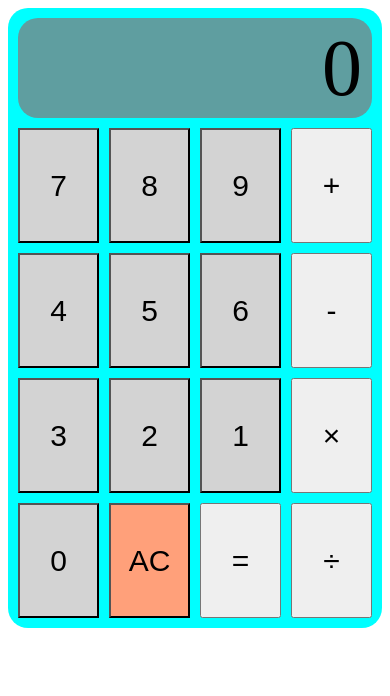
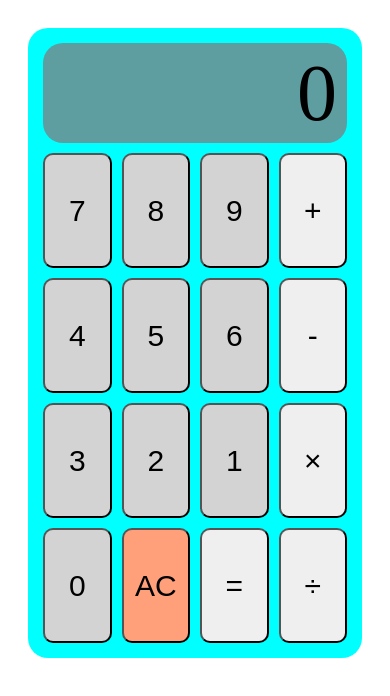
Before and after one commit to rad-ian/calculator, a plain HTML site: page index.html in a window 390 px wide. Drawn offline with Linux system fonts and the light colour scheme.

Commit message:
fix: mobile friendly improvements

```diff
--- a/main.css
+++ b/main.css
@@ -3,19 +3,28 @@ body {
     justify-content: center;
 }
 
-#calculator{
+#calculator {
+    margin: 20px;
+    min-width: 280px;
     background-color: aqua;
     width: 400px;
     height: 600px;
     border-radius: 20px;
     display: grid;
     grid-template-columns: 1fr 1fr 1fr 1fr;
-    grid-template-rows: 100px repeat(4,1fr);
-    grid-template-areas: "display display display display";
+    grid-template-rows: 100px repeat(4, 1fr);
+    grid-template-areas: 'display display display display';
     gap: 10px;
-    padding: 10px;
+    padding: 15px;
 }
-#display{
+
+@media screen and (max-width: 500px) {
+    #calculator {
+        width: 100%;
+    }
+}
+
+#display {
     font-size: 80px;
     background-color: cadetblue;
     border-radius: inherit;
@@ -27,12 +36,14 @@ body {
     justify-content: flex-end;
     padding: 0 10px;
 }
-.button{
+.button {
     font-size: 30px;
+    border-radius: 10px;
+    min-width: 60px;
 }
-.digitButton{
-    background-color:lightgray;
+.digitButton {
+    background-color: lightgray;
 }
-#reset{
+#reset {
     background-color: lightsalmon;
 }
```
